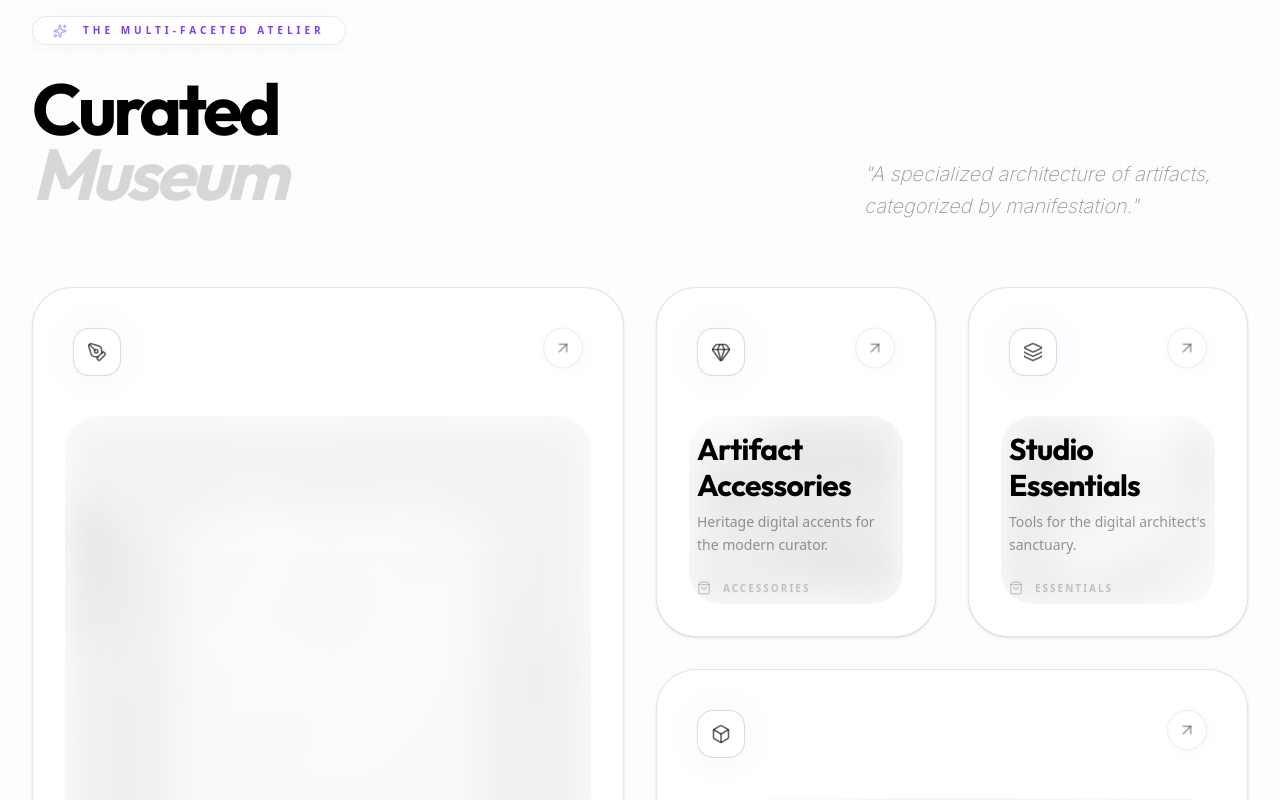
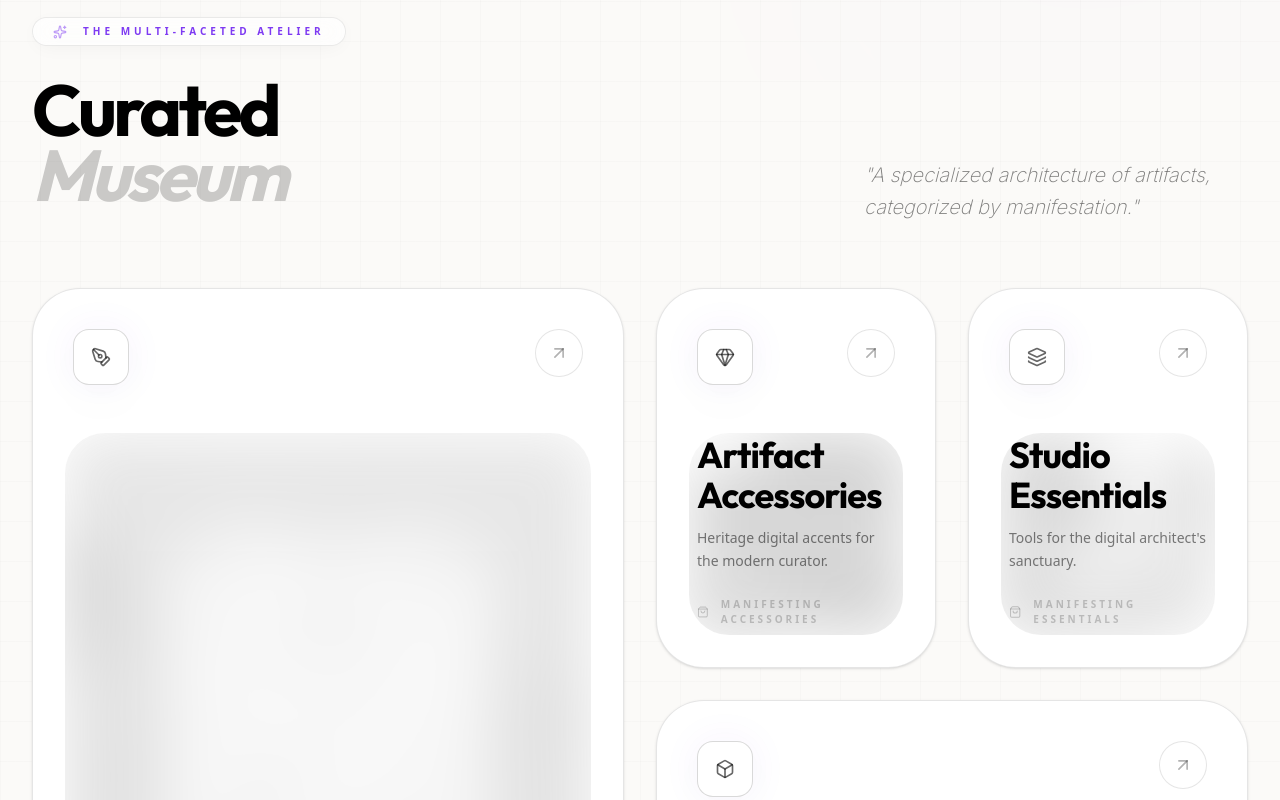
Before and after one commit to PavanKumar-HQ/Porul, a Next.js app: page / in a window 1280 px wide. Shown: the part 720-1520 px from the top of the page. Built offline with nearby package versions, Linux system fonts and the light colour scheme.

Commit message:
feat: implement architectural section dividers and sector identification badges for clear differentiation

```diff
--- a/src/components/sections/Categories.tsx
+++ b/src/components/sections/Categories.tsx
@@ -52,9 +52,13 @@ export default function Categories() {
   const [hoveredIndex, setHoveredIndex] = useState<number | null>(null);
 
   return (
-    <section className="py-24 px-8 bg-[#FDFDFD] relative overflow-hidden group/cat-section">
-      {/* Space Optimization: Reduced Padding */}
-      <div className="absolute inset-0 bg-[linear-gradient(to_right,#80808005_1px,transparent_1px),linear-gradient(to_bottom,#80808005_1px,transparent_1px)] bg-[size:32px_32px]" />
+    <section className="py-24 px-8 bg-[#FAF9F6]/60 relative overflow-hidden group/cat-section border-t border-black/[0.08]">
+      {/* Structural Differentiation: Section Identity Badge */}
+      <div className="absolute top-0 left-1/2 -translate-x-1/2 py-2 px-6 rounded-b-2xl bg-black text-white text-[8px] font-black uppercase tracking-[0.5em] z-20 shadow-xl">
+         Sector 01: The Curatorium
+      </div>
+
+      <div className="absolute inset-0 bg-[linear-gradient(to_right,#80808008_1px,transparent_1px),linear-gradient(to_bottom,#80808008_1px,transparent_1px)] bg-[size:40px_40px]" />
 
       <div className="max-w-[1400px] mx-auto relative z-10">
         <div className="flex flex-col md:flex-row justify-between items-end mb-16 gap-8 text-black">
@@ -73,20 +77,20 @@ export default function Categories() {
                className="text-5xl md:text-7xl font-bold font-outfit tracking-tighter leading-[0.9] mb-4"
             >
               Curated <br />
-              <span className="text-black/15 italic">Museum</span>
+              <span className="text-black/20 italic">Museum</span>
             </motion.h2>
           </div>
           <motion.p
              initial={{ opacity: 0, y: 10 }}
              whileInView={{ opacity: 1, y: 0 }}
-             className="text-xl font-extralight text-black/40 leading-relaxed max-w-sm font-inter italic"
+             className="text-xl font-extralight text-black/50 leading-relaxed max-w-sm font-inter italic"
           >
             "A specialized architecture of artifacts, categorized by manifestation."
           </motion.p>
         </div>
 
         {/* Bento Grid Architecture */}
-        <div className="grid grid-cols-1 md:grid-cols-3 lg:grid-cols-4 gap-8 md:auto-rows-[350px]">
+        <div className="grid grid-cols-1 md:grid-cols-3 lg:grid-cols-4 gap-8 md:auto-rows-[380px]">
           {categories.map((category, index) => (
             <motion.div
               key={category.name}
@@ -96,50 +100,50 @@ export default function Categories() {
               onMouseEnter={() => setHoveredIndex(index)}
               onMouseLeave={() => setHoveredIndex(null)}
               transition={{ delay: index * 0.1 }}
-              className={`${category.span} group relative rounded-[40px] overflow-hidden border border-black/10 shadow-sm transition-all duration-1000 ${category.color} bg-white`}
+              className={`${category.span} group relative rounded-[48px] overflow-hidden border border-black/10 shadow-sm transition-all duration-1000 ${category.color} bg-white shadow-[0_24px_60px_-15px_rgba(0,0,0,0.05)]`}
             >
               <div className="absolute inset-0 bg-white/40 backdrop-blur-3xl opacity-0 group-hover:opacity-100 transition-opacity duration-1000 z-10" />
 
               <div className="p-10 relative z-20 flex flex-col h-full justify-between">
                  <div className="flex justify-between items-start">
-                    <div className="w-12 h-12 rounded-2xl glass-lvl-3 flex items-center justify-center text-black/60 group-hover:bg-black group-hover:text-white transition-all shadow-sm bg-white">
+                    <div className="w-14 h-14 rounded-2xl glass-lvl-3 flex items-center justify-center text-black/60 group-hover:bg-black group-hover:text-white transition-all shadow-sm bg-white border border-black/5">
                        {category.icon}
                     </div>
                     <Link
                       href={category.href}
-                      className="w-10 h-10 rounded-full glass-lvl-1 border border-black/10 flex items-center justify-center -rotate-45 group-hover:rotate-0 transition-all text-black/40 group-hover:text-black bg-white/40"
+                      className="w-12 h-12 rounded-full border border-black/10 flex items-center justify-center -rotate-45 group-hover:rotate-0 transition-all text-black/30 group-hover:text-black bg-white/40"
                     >
-                       <ArrowRight size={18} />
+                       <ArrowRight size={20} />
                     </Link>
                  </div>
 
                  <div className="space-y-6">
-                    <div className="group-hover:-translate-y-2 transition-transform duration-700">
-                       <h3 className="text-3xl font-bold font-outfit tracking-tight text-black mb-2">{category.name}</h3>
-                       <p className="text-sm font-light text-black/40 leading-relaxed max-w-[280px]">{category.description}</p>
+                    <div className="group-hover:-translate-y-4 transition-transform duration-1000">
+                       <h3 className="text-3xl lg:text-4xl font-bold font-outfit tracking-tight text-black mb-3">{category.name}</h3>
+                       <p className="text-sm font-light text-black/50 leading-relaxed max-w-[300px]">{category.description}</p>
                     </div>
 
-                    <div className="absolute bottom-10 left-10 right-10 opacity-0 group-hover:opacity-100 translate-y-4 group-hover:translate-y-0 transition-all duration-500">
+                    <div className="absolute bottom-10 left-10 right-10 opacity-0 group-hover:opacity-100 translate-y-6 group-hover:translate-y-0 transition-all duration-700">
                        <Link
                           href={category.href}
-                          className="w-full py-4 rounded-2xl bg-black text-white text-[10px] font-black uppercase tracking-widest flex items-center justify-center gap-4 active:scale-95 transition-all"
+                          className="w-full py-4.5 rounded-[24px] bg-black text-white text-[10px] font-black uppercase tracking-widest flex items-center justify-center gap-4 hover:bg-accent-violet shadow-2xl active:scale-95 transition-all"
                        >
                           Explore <ArrowRight size={14} />
                        </Link>
                     </div>
 
-                    <div className="flex items-center gap-3 text-[10px] font-black uppercase tracking-[0.2em] text-black/20 group-hover:opacity-0 transition-all">
+                    <div className="flex items-center gap-3 text-[10px] font-black uppercase tracking-[0.3em] text-black/20 group-hover:opacity-0 transition-all">
                        <ShoppingBag size={14} />
-                       {category.name.split(' ')[1]}
+                       Manifesting {category.name.split(' ')[1]}
                     </div>
                  </div>
               </div>
 
-              <div className="absolute inset-x-8 bottom-8 top-32 overflow-hidden rounded-[32px] pointer-events-none group-hover:scale-[1.05] transition-transform duration-[1500ms]">
+              <div className="absolute inset-x-8 bottom-8 top-36 overflow-hidden rounded-[40px] pointer-events-none group-hover:scale-[1.08] transition-transform duration-[2000ms]">
                  <img
                     src={category.image}
                     alt={category.name}
-                    className="w-full h-full object-cover opacity-10 grayscale group-hover:opacity-30 transition-all blur-[20px] group-hover:blur-0"
+                    className="w-full h-full object-cover opacity-20 grayscale group-hover:opacity-40 transition-all blur-[30px] group-hover:blur-0"
                  />
               </div>
             </motion.div>
```
Also changed, not shown: src/components/sections/ProductShowcase.tsx (+32 -28 lines).
